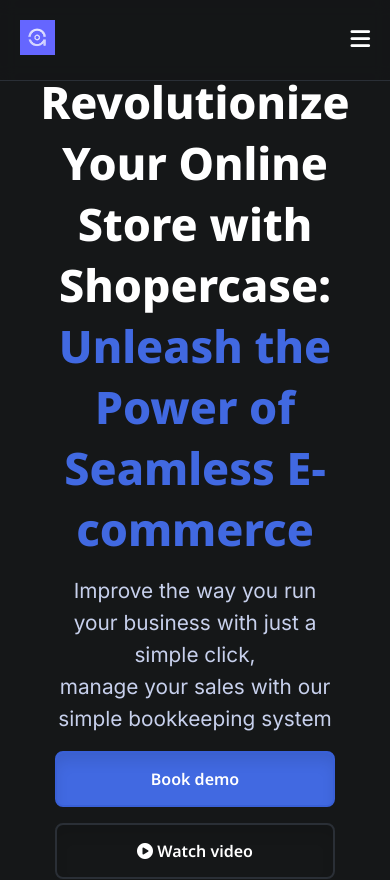
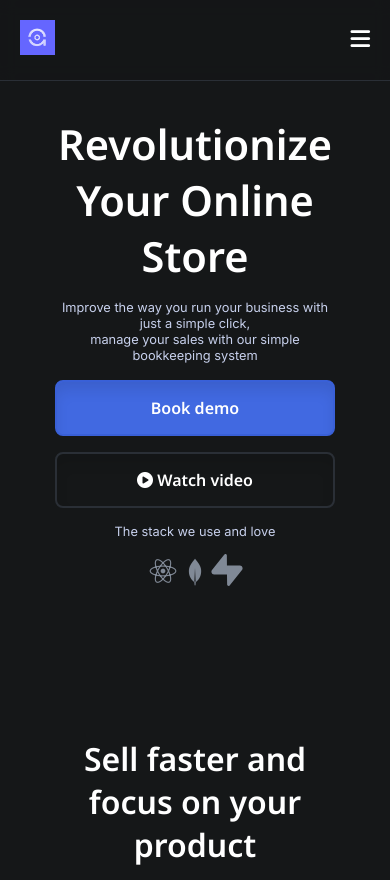
Before and after one commit to creative-tutorials/shopercase, a Next.js app: page / in a window 390 px wide. Shown: the top 880 px of the page. Built offline with nearby package versions, Linux system fonts and the light colour scheme.

Commit message:
[IMPROVEMENT] Changed typography [ENHANCEMENT] Updated UI

```diff
--- a/package.json
+++ b/package.json
@@ -1,6 +1,6 @@
 {
   "name": "shopercase",
-  "version": "0.1.0",
+  "version": "0.1.1",
   "private": true,
   "license": "MIT",
   "scripts": {
--- a/pages/index.tsx
+++ b/pages/index.tsx
@@ -56,9 +56,9 @@
                   />
                 </div>
                 <div className={styles.m_Links}>
-                  <Link href="/">Docs</Link>
-                  <Link href="/">Blog</Link>
-                  <Link href="/">About</Link>
+                  <Link href="/docs">Docs</Link>
+                  <Link href="/blog">Blog</Link>
+                  <Link href="/about">About</Link>
                 </div>
               </div>
               <div className={styles.hright}>
@@ -81,10 +81,7 @@
             <section id={styles.landingPage}>
               <div className={styles.center}>
                 <h1>
-                  Revolutionize Your Online Store with Shopercase: <br />{" "}
-                  <span id={styles.highlight}>
-                    Unleash the Power of Seamless E-commerce
-                  </span>
+                  Revolutionize Your Online Store
                 </h1>
                 <p>
                   Improve the way you run your business with just a simple
@@ -331,10 +328,10 @@
                   <p>&copy; 2023 Shopercase - All rights reserved</p>
                 </div>
                 <div className={styles.cy_right}>
-                  <Link href="/">
+                  <Link href="https://github.com/creative-tutorials/shopercase">
                     <i className="fa-brands fa-github"></i>
                   </Link>
-                  <Link href="/">
+                  <Link href="https://twitter.com/treasuredev_">
                     <i className="fa-brands fa-twitter"></i>
                   </Link>
                 </div>
@@ -350,9 +347,9 @@
                 ></i>
               </div>
               <div className={styles.oLink}>
-                <Link href="/">Docs</Link>
-                <Link href="/">Blog</Link>
-                <Link href="/">About</Link>
+                <Link href="/docs">Docs</Link>
+                <Link href="/blog">Blog</Link>
+                <Link href="/about">About</Link>
               </div>
               <div className={styles.ie3}>
                 <Link href="https://github.com/creative-tutorials/shopercase">
--- a/styles/Home.module.css
+++ b/styles/Home.module.css
@@ -71,7 +71,7 @@
 .center h1 {
   font-size: 3.3rem;
   color: #ffffff;
-  font-weight: 800;
+  font-weight: 600;
 }
 .center #highlight {
   color: rgb(65, 105, 225);
@@ -407,12 +407,16 @@
     text-decoration: none;
     color: #fff;
   }
+  #landingPage {
+    margin-top: 2.8rem;
+  }
   .center h1 {
-    font-size: 2.8rem;
+    font-size: 2.6rem;
+    font-weight: 600;
   }
   .center p {
-    font-size: 1.3rem;
-    line-height: 2rem;
+    font-size: 0.8rem;
+    line-height: 1rem;
   }
   #section2 .center h1 {
     font-size: 2rem;
@@ -424,19 +428,19 @@
     font-size: 2.2rem;
   }
   #section5 .center h1 {
-    font-size: 2.2rem;
+    font-size: 1.8rem;
   }
   #section5 .center p {
-    font-size: 1rem;
+    font-size: 0.8rem;
   }
   #section4 .center h1 {
-    font-size: 2.2rem;
+    font-size: 2rem;
   }
   #section4 .center p {
-    font-size: 1rem;
+    font-size: 0.8rem;
   }
   #section6 .center h1 {
-    font-size: 1.8rem;
+    font-size: 1.5rem;
   }
   .buttons button {
     width: 100%;
```
